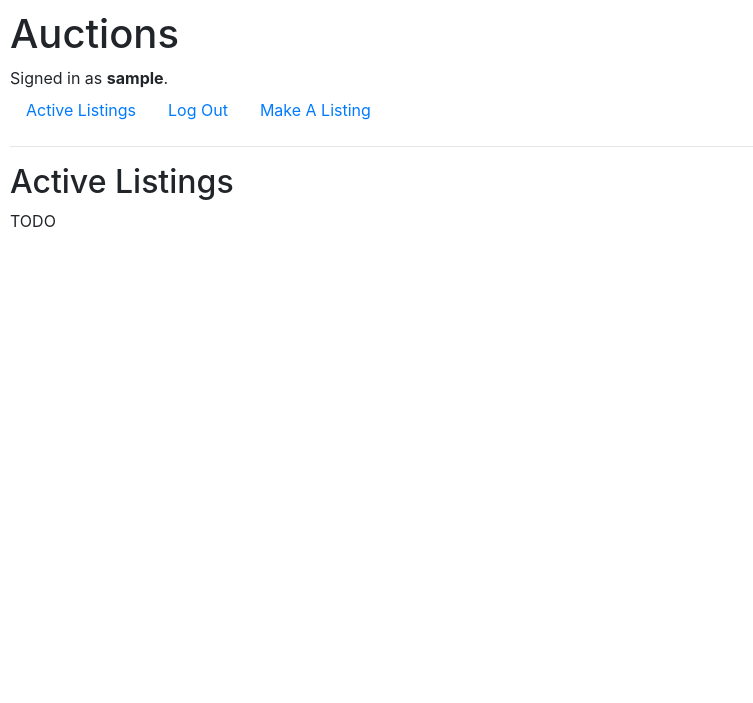
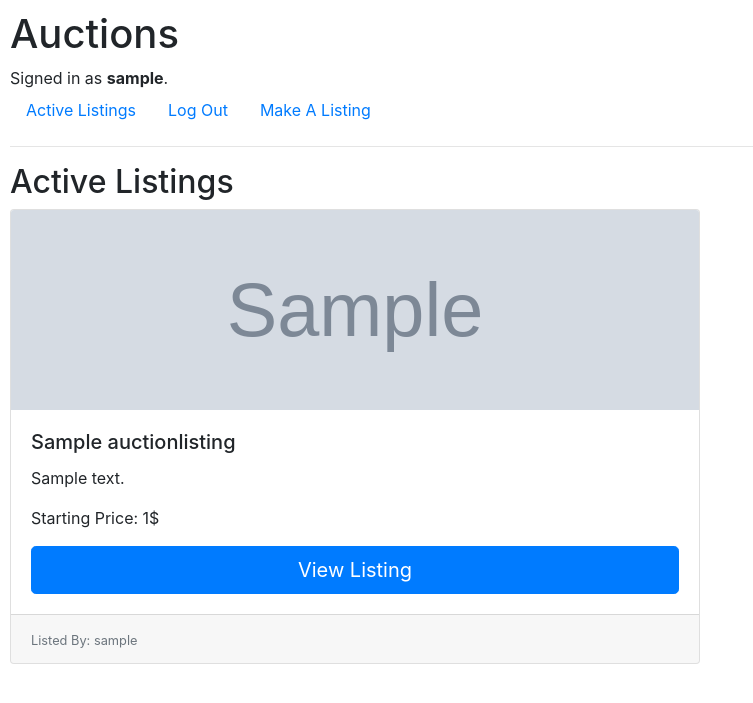
Before and after one commit to Amaruq0703/E-Commerce, a Django app: page / in a window 1280 px wide. Shown: the top 703 px of the page, without its empty margins (0-753 px from the left). Run offline with Django 3.2, Linux system fonts and the light colour scheme; a user stored in the database is signed in; tables that the repository leaves empty hold one stand-in row (values such as "Sample post"); grey boxes marked "Sample" are stand-in pictures; some libraries are stand-ins or nearby versions.

Commit message:
Shown Active Listings on Home Page

```diff
--- a/commerce/auctions/models.py
+++ b/commerce/auctions/models.py
@@ -6,8 +6,29 @@ class User(AbstractUser):
     pass
 
 class AuctionListings(models.Model):
+    VEHICLES = "VEH"
+    FASHINON = "FAS"
+    DEVICES = "DEV"
+    TOOLS = "TOO"
+    SPORTS = "SPO"
+    TOYS = "TOY"
+    ENTERTAINMENT = "ENT"
+    MISCELLANIOUS = "MIS"
+
+    CATEGORY = [
+        (VEHICLES, "Vehicles"),
+        (FASHINON, "Fashion"),
+        (DEVICES, "Devices"),
+        (TOOLS, "Tools"),
+        (SPORTS, "Sports"),
+        (TOYS, "Toys"),
+        (ENTERTAINMENT, "Entertainment"),
+        (MISCELLANIOUS, "Miscellanious")
+    ]
+
     listing_name = models.CharField(max_length=64)
     listing_description = models.CharField(max_length=128)
-    listing_photo = models.ImageField(upload_to='listingimages', blank=True, default='listingimages/Image_not_available.png')
+    listing_photo = models.URLField(blank=True)
     listing_starting = models.IntegerField()
     listing_maker = models.ForeignKey(User, on_delete=models.CASCADE, related_name='listings_made')
+    listing_category = models.CharField(max_length=3, choices=CATEGORY)
--- a/commerce/auctions/templates/auctions/index.html
+++ b/commerce/auctions/templates/auctions/index.html
@@ -3,5 +3,28 @@
 {% block body %}
     <h2>Active Listings</h2>
 
-    TODO
+        {% if listings %}
+        <div class="card-deck" style="width: 45rem;">
+            {% for listing in listings %}
+                <div class="card">
+                    <img class="card-img-top" src="{{listing.listing_photo}}" alt="{{listing.listing_name}} photo" style="height: 200px;">
+                    <div class="card-body d-flex flex-column">
+                    <h5 class="card-title">{{listing.listing_name}}</h5>
+                    <p class="card-text">{{listing.listing_description}}</p>
+                    <div class="mt-auto">
+                        <p class="card-text">Starting Price: {{listing.listing_starting}}$</p>
+                        <a href="listingpage.html" class="btn btn-lg btn-block btn-primary">View Listing</a>
+                    </div>
+                    </div>
+                    <div class="card-footer">
+                        <small class="text-muted">Listed By: {{listing_maker}}</small>
+                    </div>
+                </div>
+            {% endfor %}
+        </div>
+
+        {% else %}
+        <h3>No Listings.</h3>
+        {% endif %}
+
 {% endblock %}
--- a/commerce/auctions/templates/auctions/makelisting.html
+++ b/commerce/auctions/templates/auctions/makelisting.html
@@ -6,8 +6,6 @@
         <form action="{% url 'makelisting' user.username%}" method="post">
             {% csrf_token %}
             {{ listingform }}
-            <input type="submit" name="submitbutton">
+            <input type="submit" name="submitbutton" class="btn btn-primary mb-2">
         </form>
-
-
 {% endblock %}
--- a/commerce/auctions/views.py
+++ b/commerce/auctions/views.py
@@ -10,23 +10,43 @@ from .models import *
 
 class NewListingForm(forms.Form):
     listing_name = forms.CharField(widget=forms.TextInput(attrs={
-            'placeholder' : 'Enter Product Name'
-        }), label='')
+            'placeholder' : 'Enter Product Name',
+            'required' : 'True',
+            'class': 'form-control'
+        }), label='Listing Name', required=False)
 
     listing_description = forms.CharField(widget=forms.Textarea(attrs={
-        'placeholder': 'Enter Product Description'
-    }), label="")
+        'placeholder': 'Enter Product Description',
+        'required' : 'True',
+        'class': 'form-control'
+    }), label="Description", required=False)
 
     listing_starting = forms.IntegerField(widget=forms.NumberInput(attrs={
-        'placeholder': 'Enter Starting Price'
-    }), label="")
+        'placeholder': 'Enter Starting Price',
+        'required' : 'True',
+        'class': 'form-control'
+    }), label="Starting Price", required=False)
 
-    listing_photo = forms.ImageField(required=False,)
+    listing_photo = forms.URLField(widget=forms.URLInput(attrs={
+        'placeholder': 'Enter Image URL',
+        'required' : 'True',
+        'class': 'form-control'
+    }), label="Photo URL", required=False)
+
+    listing_category = forms.ChoiceField(choices=AuctionListings.CATEGORY, widget=forms.Select(attrs={
+        'placeholder': 'Choose Category',
+        'required' : 'True',
+        'class': 'form-control'
+    }), label="Category", required=False)
 
 
 
 def index(request):
-    return render(request, "auctions/index.html")
+    listing_maker = User.objects.get(pk=request.user.id)
+    return render(request, "auctions/index.html", {
+        'listings' : AuctionListings.objects.all(),
+        'listing_maker' : listing_maker.username
+    })
 
 
 def login_view(request):
@@ -81,14 +101,14 @@ def register(request):
         return render(request, "auctions/register.html")
 
 def make_listing(request, username):
-    listingform = NewListingForm()
+    listingform = NewListingForm(request.POST, request.FILES)
 
     if request.method == 'POST':
         listing_name = request.POST.get('listing_name')
         listing_description = request.POST.get('listing_description')
         listing_starting = request.POST.get('listing_starting')
         listing_photo = request.POST.get('listing_photo')
-        listing_maker = User.objects.get(username=username)
+        listing_maker = User.objects.get(pk=request.user.id)
 
         auction_listing = AuctionListings(listing_name=listing_name, listing_description=listing_description, listing_starting=listing_starting, listing_photo=listing_photo, listing_maker=listing_maker)
         auction_listing.save()
```
Also changed, not shown: commerce/auctions/migrations/0003_auctionlistings_listing_category_and_more.py (added), commerce/auctions/templates/auctions/listingpage.html (added).
